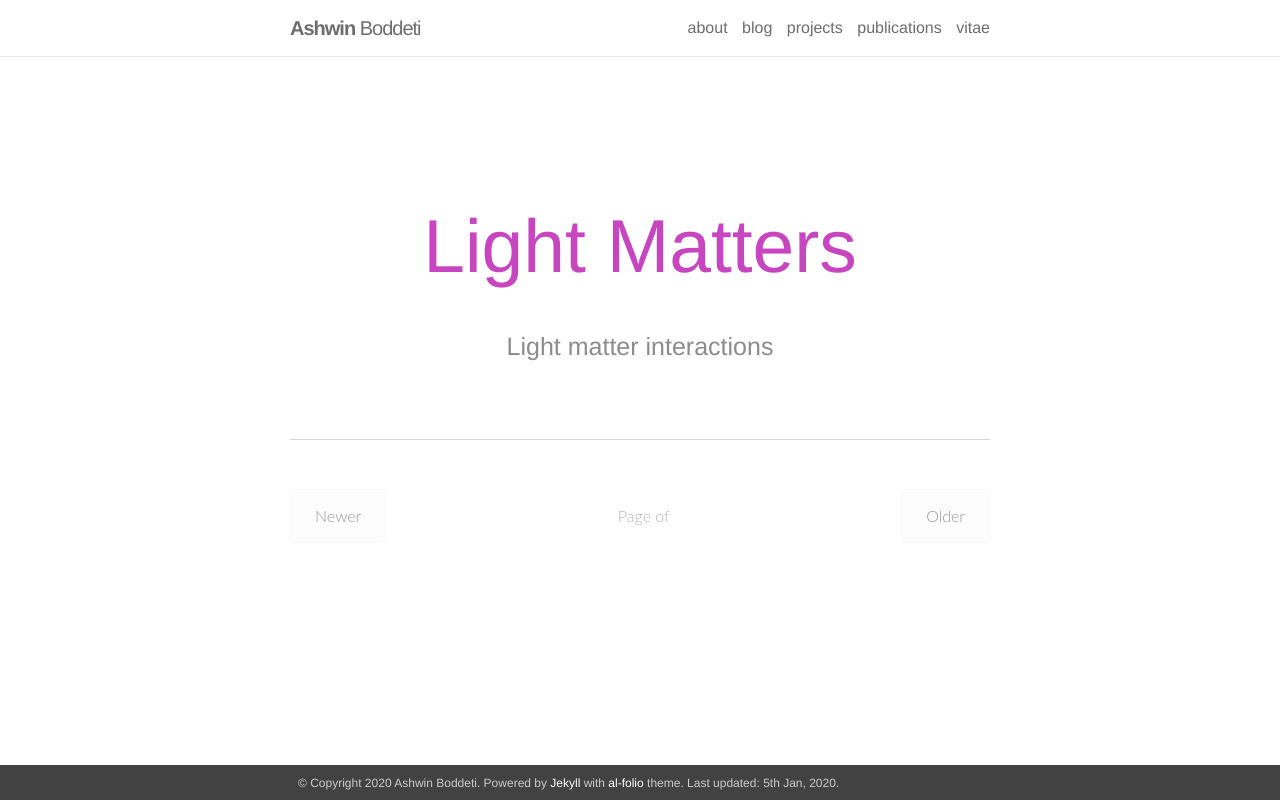
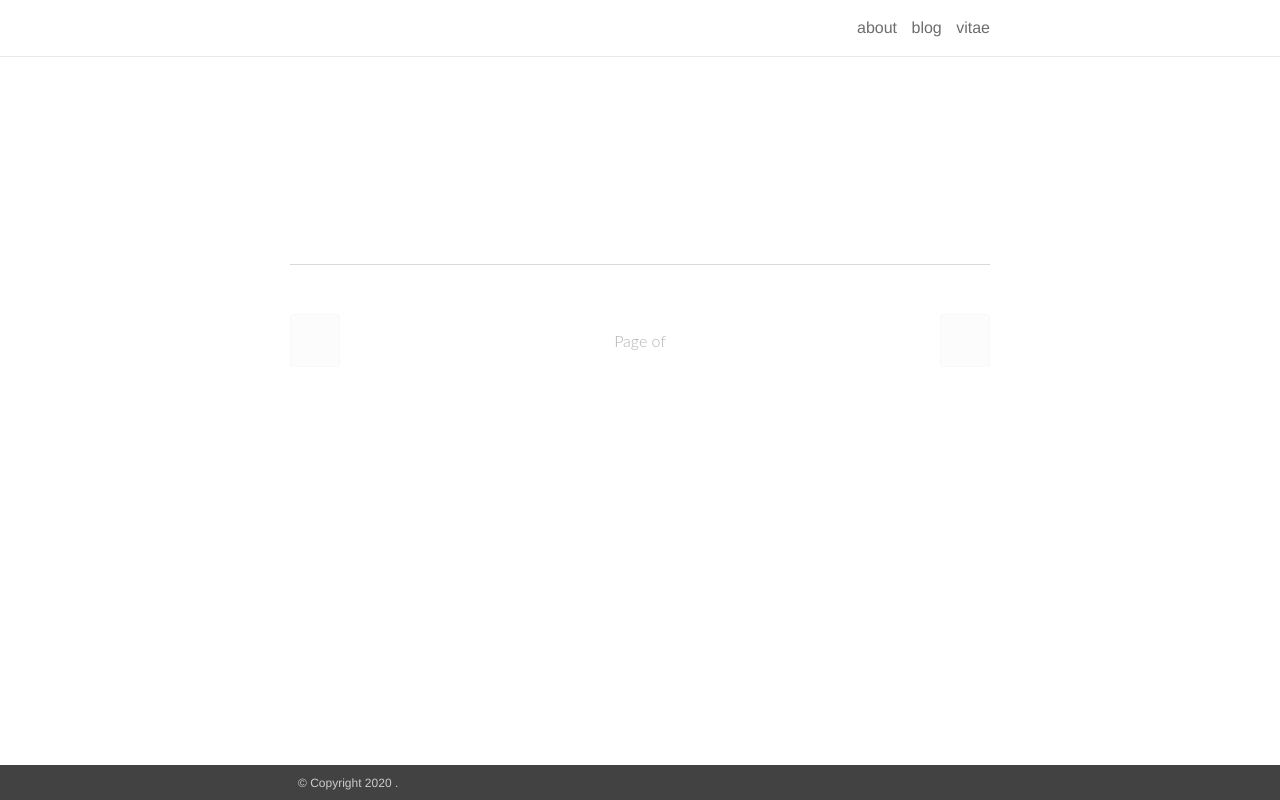
Before and after one commit to aboddeti/aboddeti.github.io, a plain HTML site: page blog/index.html in a window 1280 px wide. Drawn offline with nearby package versions, Linux system fonts and the light colour scheme.

Commit message:
Site updates on 2020-06-28 18:55:21 UTC

```diff
--- a/blog/index.html
+++ b/blog/index.html
@@ -6,9 +6,8 @@
   <meta name="viewport" content="width=device-width initial-scale=1" />
   <meta http-equiv="X-UA-Compatible" content="IE=edge">
 
-  <title>Ashwin Boddeti</title>
-  <meta name="description" content="Ashwin's Home.
-">
+  <title></title>
+  <meta name="description" content="">
 
 
 
@@ -28,7 +27,7 @@
 
     <span class="site-title">
 
-        <strong>Ashwin</strong> Boddeti
+        <strong></strong>
     </span>
 
 
@@ -58,16 +57,6 @@
 
 
 
-
-
-            <a class="page-link" href="/projects/">projects</a>
-
-
-
-            <a class="page-link" href="/publications/">publications</a>
-
-
-
         <!-- CV link -->
         <a class="page-link" href="/assets/pdf/CV.pdf">vitae</a>
 
@@ -83,8 +72,8 @@
     <div class="page-content">
       <div class="wrapper">
         <div class="header-bar">
-  <h1>Light Matters</h1>
-  <h2>Light matter interactions</h2>
+  <h1></h1>
+  <h2></h2>
 </div>
 
 
@@ -96,12 +85,12 @@
 <div class="pagination clearfix mb1 mt4">
   <div class="left">
 
-      <span class="pagination-item disabled">Newer</span>
+      <span class="pagination-item disabled"></span>
 
   </div>
   <div class="right">
 
-      <span class="pagination-item disabled">Older</span>
+      <span class="pagination-item disabled"></span>
 
   </div>
   <div class="pagination-meta">Page  of </div>
@@ -115,11 +104,8 @@
     <footer>
 
   <div class="wrapper">
-    &copy; Copyright 2020 Ashwin Boddeti.
-    Powered by <a href="http://jekyllrb.com/" target="_blank">Jekyll</a> with <a href="https://github.com/alshedivat/al-folio">al-folio</a> theme.
+    &copy; Copyright 2020 .
 
-
-        Last updated: 5th Jan, 2020.
 
   </div>
 
@@ -127,16 +113,11 @@
 
 
     <!-- Load jQuery -->
-<script src="//code.jquery.com/jquery-1.12.4.min.js"></script>
+<script src="//code.jquery.com/jquery-.min.js"></script>
 
 <!-- Load Common JS -->
 <script src="/assets/js/common.js"></script>
 
-
-<!-- Load KaTeX -->
-<link rel="stylesheet" href="//cdnjs.cloudflare.com/ajax/libs/KaTeX/0.9.0/katex.min.css">
-<script src="//cdnjs.cloudflare.com/ajax/libs/KaTeX/0.9.0/katex.min.js"></script>
-<script src="/assets/js/katex.js"></script>
 
 
 
@@ -146,17 +127,6 @@
 <link rel="stylesheet" href="/assets/css/academicons.min.css">
 
 
-<!-- Google Analytics -->
-<script>
-(function(i,s,o,g,r,a,m){i['GoogleAnalyticsObject']=r;i[r]=i[r]||function(){
-(i[r].q=i[r].q||[]).push(arguments)},i[r].l=1*new Date();a=s.createElement(o),
-m=s.getElementsByTagName(o)[0];a.async=1;a.src=g;m.parentNode.insertBefore(a,m)
-})(window,document,'script','//www.google-analytics.com/analytics.js','ga');
-
-ga('create', 'G-BQ6719VCPX', 'auto');
-ga('send', 'pageview');
-</script>
-
 
 
   </body>
```
